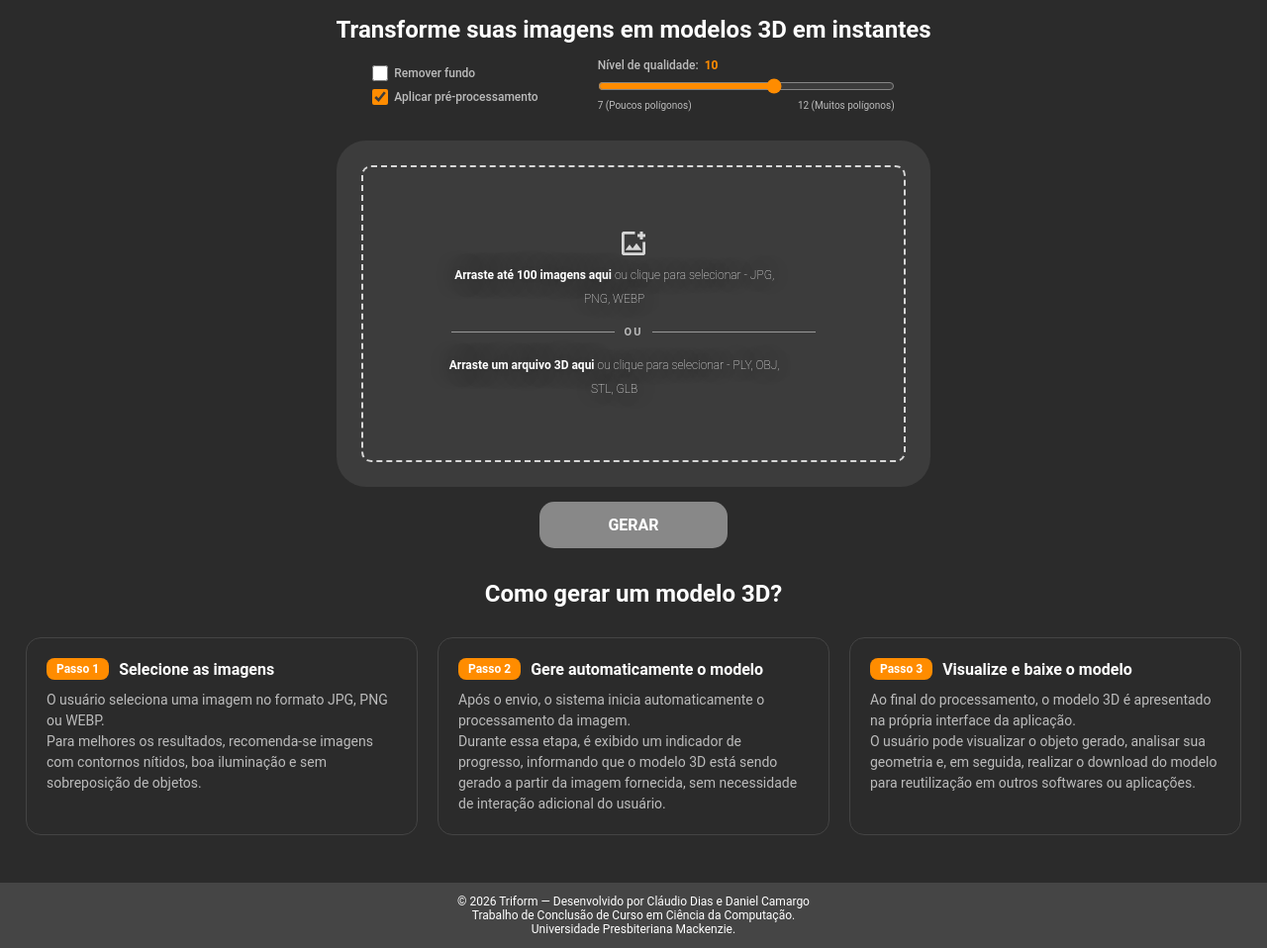
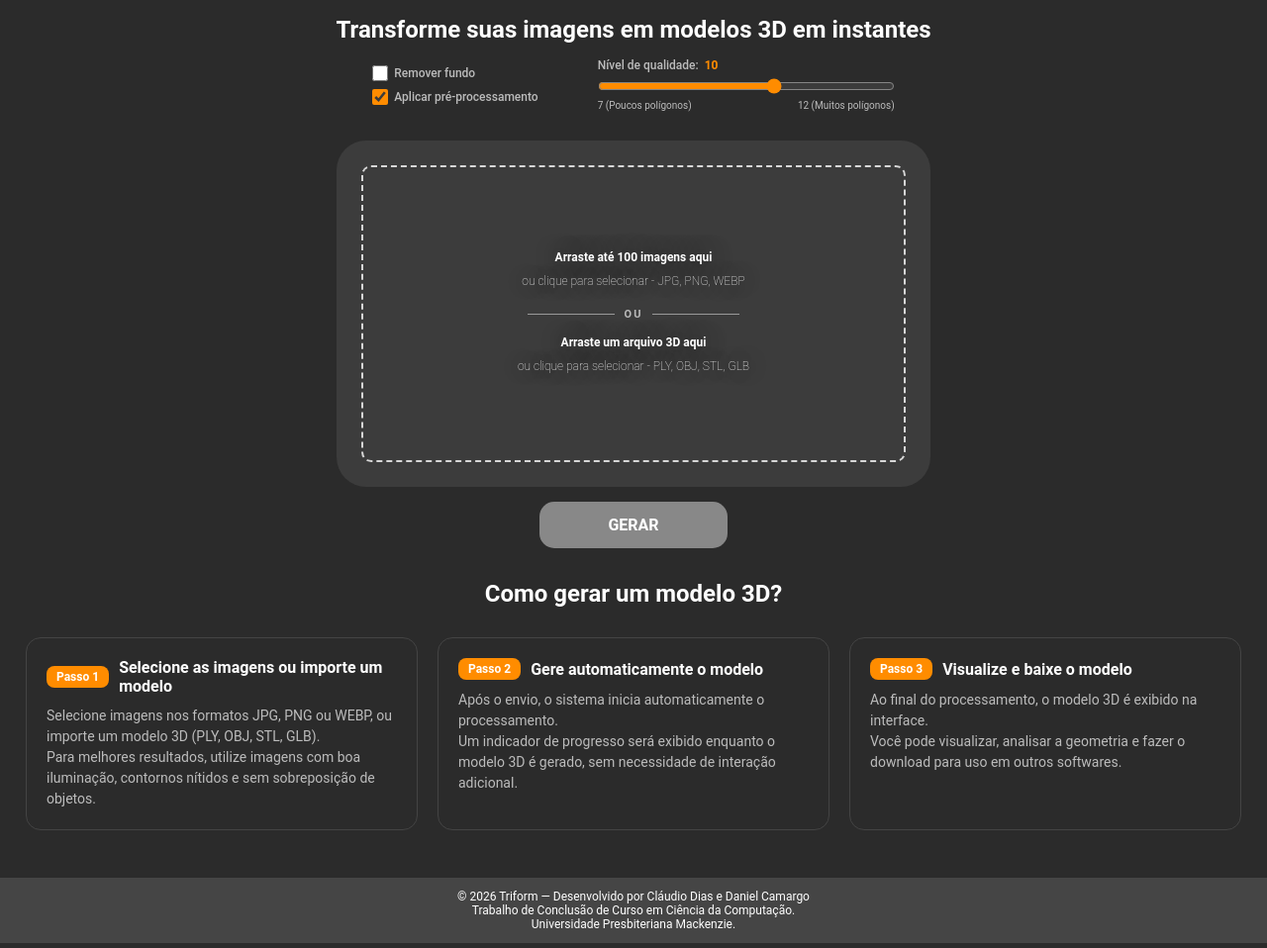
Before and after one commit to dcamargoo/triform, a Flask app: page / in a window 1280 px wide. Shown: the part 72-1030 px from the top of the page at 99% size. Run offline with Flask 3, Linux system fonts and the light colour scheme; some libraries are stand-ins or nearby versions.

Commit message:
feat: melhorias na interface de upload e tutorial

```diff
--- a/static/css/style.css
+++ b/static/css/style.css
@@ -213,14 +213,15 @@ main h1 {
 #generate .upload-card .drop-zone p {
   text-shadow: var(--upload-text-shadow) 1px 0 20px;
   width: 100%;
-  max-width: 90%;
   word-break: break-word;
   font-weight: bold;
 }
 
 #generate .upload-card .drop-zone p span {
+  display: block;
+  margin-top: 5px;
   font-size: 12px;
-  font-weight: 100;
+  font-weight: 150;
   white-space: normal;
   line-height: 2;
 }
@@ -346,6 +347,7 @@ main h1 {
   border-radius: 8px;
   font-size: 12px;
   font-weight: bold;
+  white-space: nowrap;
 }
 
 .step-header h3 {
--- a/templates/index.html
+++ b/templates/index.html
@@ -77,10 +77,6 @@
               />
               <div class="drop-zone" id="drop-zone">
                 <div class="placeholder">
-                  <img
-                    src="{{ url_for('static', filename='images/icon_add_photo.png') }}"
-                    alt=""
-                  />
                   <p>
                     Arraste até 100 imagens aqui
                     <span>ou clique para selecionar - JPG, PNG, WEBP</span>
@@ -104,12 +100,11 @@
             <div class="step">
               <div class="step-header">
                 <span class="badge">Passo 1</span>
-                <h3>Selecione as imagens</h3>
+                <h3>Selecione as imagens ou importe um modelo</h3>
               </div>
               <p>
-                O usuário seleciona uma imagem no formato JPG, PNG ou WEBP.<br />
-                Para melhores os resultados, recomenda-se imagens com contornos
-                nítidos, boa iluminação e sem sobreposição de objetos.
+                Selecione imagens nos formatos JPG, PNG ou WEBP, ou importe um modelo 3D (PLY, OBJ, STL, GLB).<br/>
+                Para melhores resultados, utilize imagens com boa iluminação, contornos nítidos e sem sobreposição de objetos.
               </p>
             </div>
             <div class="step">
@@ -118,11 +113,8 @@
                 <h3>Gere automaticamente o modelo</h3>
               </div>
               <p>
-                Após o envio, o sistema inicia automaticamente o processamento
-                da imagem.<br />
-                Durante essa etapa, é exibido um indicador de progresso,
-                informando que o modelo 3D está sendo gerado a partir da imagem
-                fornecida, sem necessidade de interação adicional do usuário.
+                Após o envio, o sistema inicia automaticamente o processamento.<br/>
+                Um indicador de progresso será exibido enquanto o modelo 3D é gerado, sem necessidade de interação adicional.
               </p>
             </div>
             <div class="step">
@@ -131,11 +123,8 @@
                 <h3>Visualize e baixe o modelo</h3>
               </div>
               <p>
-                Ao final do processamento, o modelo 3D é apresentado na própria
-                interface da aplicação.<br />
-                O usuário pode visualizar o objeto gerado, analisar sua
-                geometria e, em seguida, realizar o download do modelo para
-                reutilização em outros softwares ou aplicações.
+                Ao final do processamento, o modelo 3D é exibido na interface.<br/>
+                Você pode visualizar, analisar a geometria e fazer o download para uso em outros softwares.
               </p>
             </div>
           </div>
```
Also changed, not shown: static/images/icon_add_photo.png (deleted), static/images/icon_download.png, static/images/icon_return.png.
